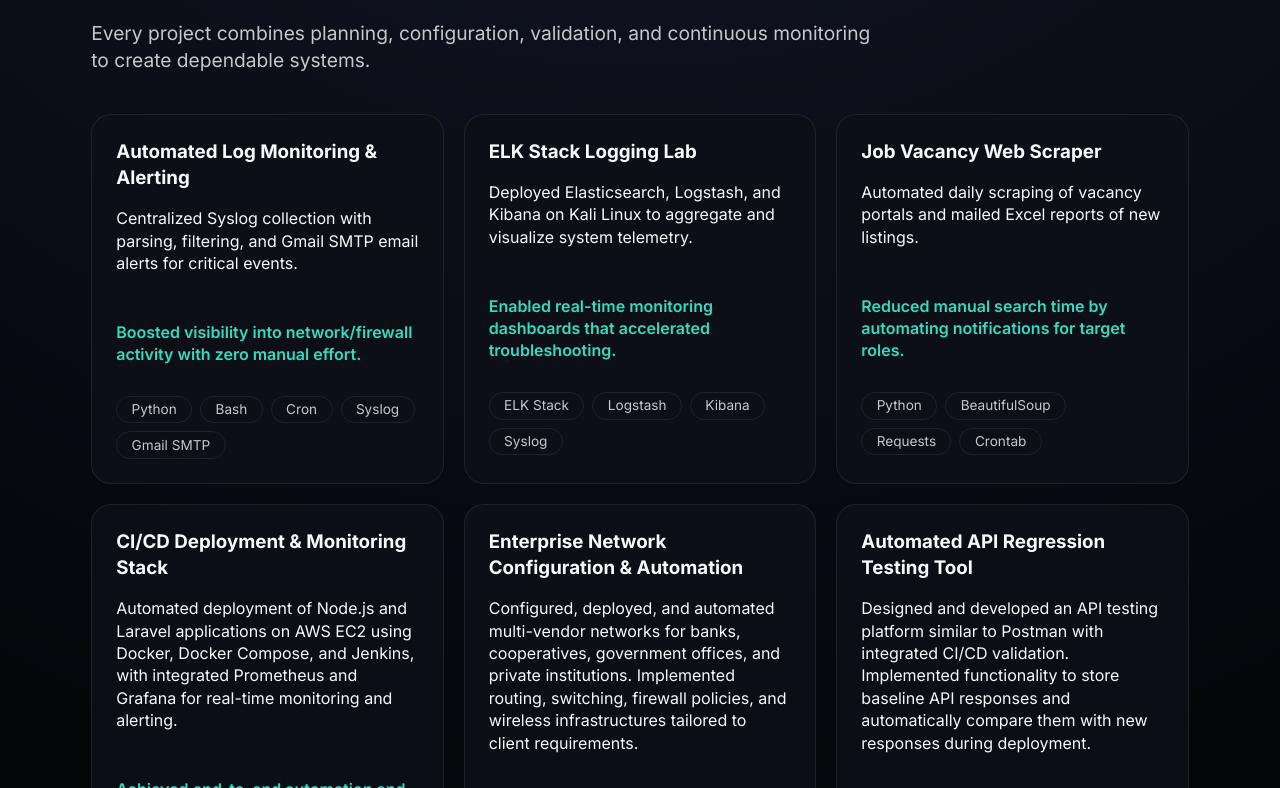
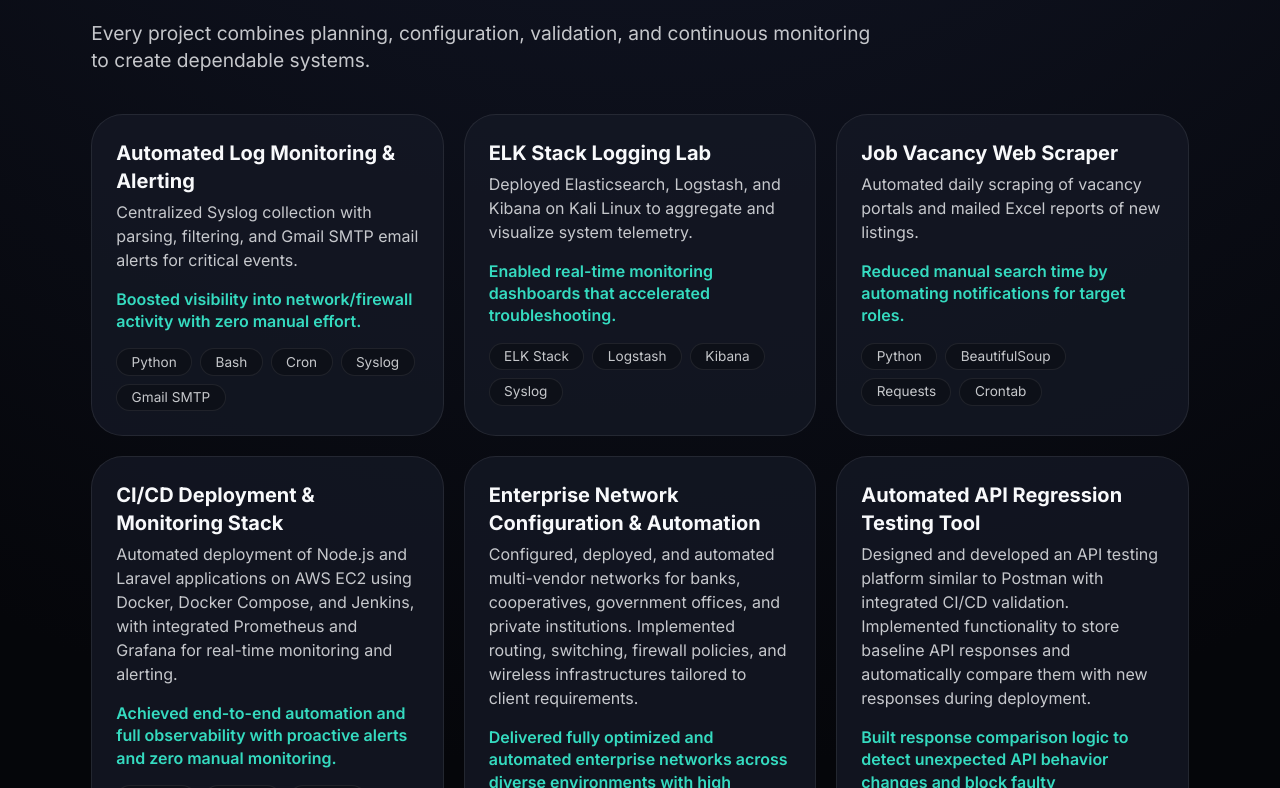
Before and after one commit to 1996sachin/Portfolio, a React (Vite) app: page /projects in a window 1280 px wide. Shown: the part 632-1420 px from the top of the page. Built offline with nearby package versions, Linux system fonts and the light colour scheme.

Commit message:
contact details updated

```diff
--- a/src/App.css
+++ b/src/App.css
@@ -297,13 +297,50 @@
 }
 
 .project-card {
+  background: var(--surface);
   border: 1px solid var(--outline);
-  border-radius: var(--radius-md);
-  padding: 1.5rem;
+  border-radius: var(--radius-lg);
+  padding: 24px;
+  transition: all 0.2s ease;
+  cursor: pointer;
+}
+
+.project-card:hover {
+  transform: translateY(-4px);
+  box-shadow: 0 12px 20px -5px rgba(0,0,0,0.4);
+  border-color: var(--accent);
+}
+
+.project-card-head h3 {
+  margin: 0 0 12px;
+  font-size: 1.25rem;
+}
+
+.project-card-head p {
+  margin: 0 0 16px;
+  color: var(--text-muted);
+  line-height: 1.5;
+}
+
+.project-highlight {
+  margin: 0 0 16px;
+  font-weight: 500;
+  color: var(--accent-secondary);
+}
+
+.tag-row {
+  display: flex;
+  flex-wrap: wrap;
+  gap: 8px;
+  margin-top: 16px;
+}
+
+.tag-row span {
   background: var(--surface-soft);
-  display: flex;
-  flex-direction: column;
-  gap: 0.9rem;
+  border: 1px solid var(--outline);
+  border-radius: var(--radius-sm);
+  padding: 4px 12px;
+  font-size: 0.875rem;
 }
 
 .project-card-head h3 {
@@ -359,13 +396,41 @@
 }
 
 .timeline-card {
+  background: var(--surface);
   border: 1px solid var(--outline);
   border-radius: var(--radius-md);
-  padding: 1.8rem;
-  background: var(--surface);
-  display: grid;
-  grid-template-columns: repeat(auto-fit, minmax(260px, 1fr));
-  gap: 1rem;
+  padding: 24px;
+  transition: all 0.2s ease;
+  cursor: pointer;
+}
+
+.timeline-card:hover {
+  transform: translateY(-4px);
+  box-shadow: 0 12px 20px -5px rgba(0,0,0,0.4);
+  border-color: var(--accent);
+}
+
+.timeline-card .place {
+  color: var(--text-muted);
+  font-size: 0.9rem;
+  margin: 8px 0 16px;
+}
+
+.timeline-card ul {
+  margin-top: 16px;
+  padding-left: 20px;
+}
+
+.timeline-card li {
+  margin-bottom: 8px;
+  position: relative;
+}
+
+.timeline-card li::before {
+  content: "→";
+  position: absolute;
+  left: -16px;
+  color: var(--accent-secondary);
 }
 
 .timeline-card .place {
--- a/src/pages/ContactPage.tsx
+++ b/src/pages/ContactPage.tsx
@@ -48,11 +48,11 @@
             ))}
           </ul>
         </div>
-        <form
-          className="contact-form"
-          action="https://formspree.io/f/mjgjgyor"
-          method="POST"
-          onSubmit={async (event) => {
+<form
+  className="contact-form"
+  action="https://formspree.io/f/xojrorrn"
+  method="POST"
+  onSubmit={async (event) => {
             event.preventDefault()
             const form = event.currentTarget
             setIsSubmitting(true)
```
Also changed, not shown: 2 other files (tests, documents, lock files or other folders).
